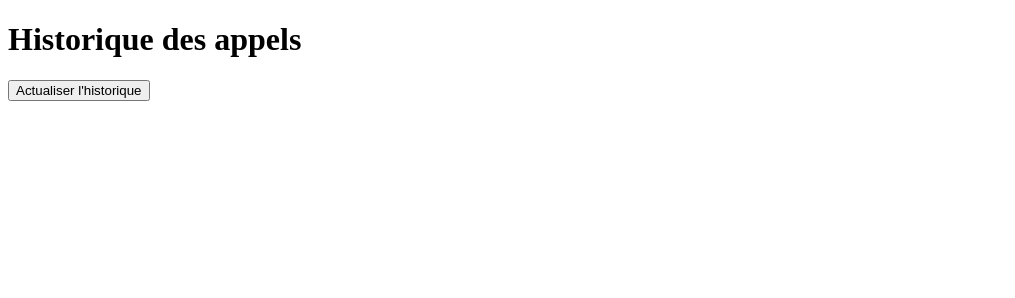
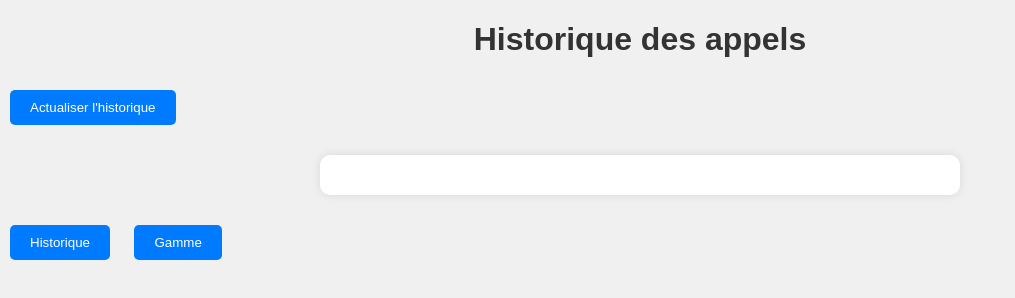
Before and after one commit to Mariecls/Frontend-project, a plain HTML site: page history.html in a window 1280 px wide. Shown: the whole page, without its empty margins (0-1015 px from the left). Drawn offline with Linux system fonts and the light colour scheme; files whose address does not match are found by name.

Commit message:
maj front

```diff
--- /dev/null
+++ b/css/styles.css
@@ -0,0 +1,34 @@
+body {
+    font-family: Arial, sans-serif;
+    margin: 0;
+    padding: 0;
+    background-color: #f0f0f0;
+}
+
+h1 {
+    color: #333;
+    text-align: center;
+}
+
+button {
+    padding: 10px 20px;
+    background-color: #007bff;
+    color: #fff;
+    border: none;
+    border-radius: 5px;
+    margin: 10px;
+    cursor: pointer;
+}
+
+button:hover {
+    background-color: #0056b3;
+}
+
+#historyResult {
+    background-color: #fff;
+    padding: 20px;
+    margin: 20px auto;
+    max-width: 600px;
+    border-radius: 10px;
+    box-shadow: 0 0 10px rgba(0, 0, 0, 0.1);
+}
--- a/templates/history.html
+++ b/history.html
@@ -1,16 +1,21 @@
 <!DOCTYPE html>
 <html lang="en">
+
 <head>
     <meta charset="UTF-8">
     <meta name="viewport" content="width=device-width, initial-scale=1.0">
     <title>Historique</title>
+    <link rel="stylesheet" href="css/styles.css">
 </head>
+
 <body>
     <h1>Historique des appels</h1>
     <button id="refreshButton">Actualiser l'historique</button>
     <div id="historyResult"></div>
-
+    <a href="index.html"><button>Historique</button></a>
+    <a href="range.html"><button>Gamme</button></a>
 
     <script src="history.js"></script>
 </body>
+
 </html>
```
Also changed, not shown: index.html (renamed from templates/index.html, +8 -2 lines), js/index.js (added, +19 -0 lines), range.html (renamed from templates/range.html, +6 -0 lines), static/index.js (deleted, +0 -14 lines), README.md (added), js/history.js (renamed from static/history.js), js/range.js (renamed from static/range.js), 2 other files.
